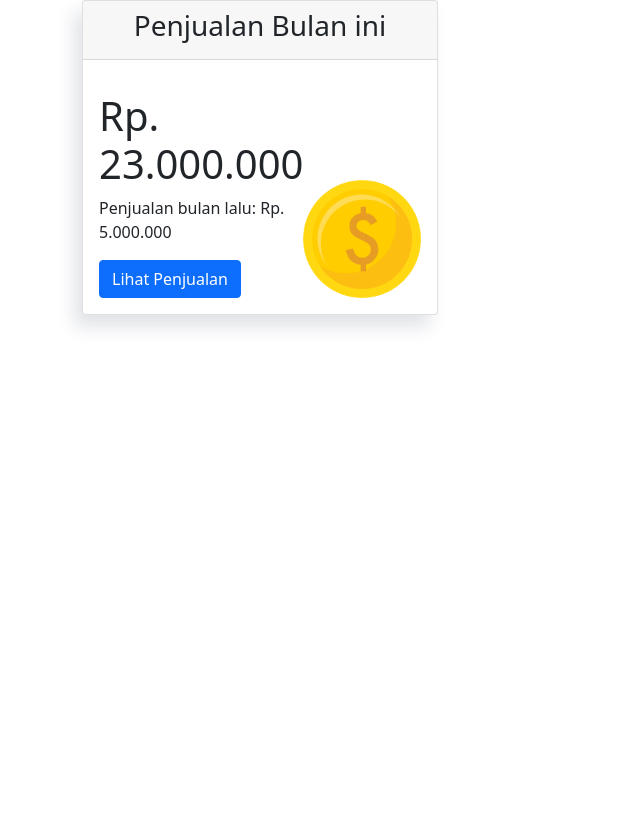
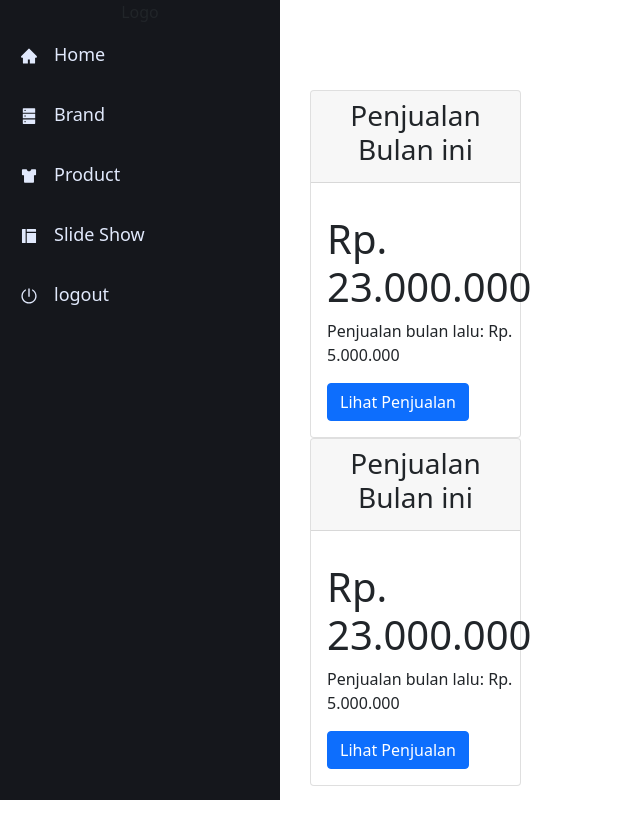
Before and after one commit to mustaqinIshak/client-cms-onlineshop, a React (Create React App) app in the folder client/: page /home in a window 1280 px wide. Shown: the whole page, without its empty margins (0-640 px from the left). Built offline with nearby package versions, Linux system fonts and the light colour scheme; sample sign-in values are in the browser's storage.

Commit message:
home flex not fixed

```diff
--- a/client/src/App.css
+++ b/client/src/App.css
@@ -29,20 +29,18 @@
   color: #61dafb;
 }
 
-/* .content {
-  position: absolute;
-  right: 0;
-  top: 0;
-  width: 30%;
+.content {
   height: 100vh;
   margin-top: 18px;
-} */
+  margin-left: 280px;
+}
 
-/* @media only screen and (max-width: 1024px) {
+@media only screen and (max-width: 1024px) {
   .content {
     width: 100%;
+    margin-left: 0;
   }
-} */
+}
 
 @keyframes App-logo-spin {
   from {
--- a/client/src/App.js
+++ b/client/src/App.js
@@ -8,22 +8,19 @@ import Product from "./components/product/product.component"
 import { history } from "./helpers"
 import { PrivateRoute } from "./components/PrivateRoute"
 import 'bootstrap/dist/css/bootstrap.css';
-import Nav from "./components/nav/nav.component"
 
 import './App.css';
 
 function App() {
+  const auth = localStorage.getItem('auth')
   return (
     <div className="App">
       <Router history={history}>
-      {/* <Nav /> */}
-        <div className="content">
           <Switch>
-            <PrivateRoute exact path='/home' component={Home}/>
-            <Route exact path='/product' component={Product} />
-            <Route exact path='/' component={Login} />
+              <PrivateRoute exact path='/home' component={Home}/>
+              <Route exact path='/product' component={Product} />
+              <Route exact path='/' component={Login} />
           </Switch>
-        </div>
       </Router>
     </div>
   );
--- a/client/src/actions/userActions.js
+++ b/client/src/actions/userActions.js
@@ -10,8 +10,14 @@ function login(username, password) {
         }
         userService.post(apiEndpoint, payload)
         .then((response) => {
-            console.log(response.data)
-            if(!response.data.auth) {
+            if(response === undefined) {
+                const data = {
+                    auth: false,
+                    message: 'server is down'
+                }
+                dispatch(failLogin(data))
+            }
+            else if(!response.data.auth) {
                 console.log(response.data)
                 dispatch(failLogin(response.data))
             }
--- a/client/src/components/card/card.component.js
+++ b/client/src/components/card/card.component.js
@@ -18,7 +18,9 @@ function Card() {
                         <Button variant="primary">Lihat Penjualan</Button>
                     </div>
                     <div className="dashboard-content-right">
-                        <Image src={COIN} className="image-responsive" width={60} height={60} />
+                        <div style={{width: "100%"}}>
+                            <Image src={COIN} className="image-responsive" width={60} height={60} />
+                        </div>
                     </div>
                 </div>
             </div>
--- a/client/src/components/card/card.css
+++ b/client/src/components/card/card.css
@@ -1,6 +1,6 @@
 .card {
     /* position: relative; */
-    display: flex;
+    /* display: flex;
     flex-direction: column;
     min-width: none;
     word-wrap: break-word;
@@ -11,7 +11,7 @@
     margin-bottom: 2.2rem;
     box-shadow: -8px 12px 18px 0 rgb(25 42 70 / 13%);
     transition: all .3s ease-in-out;
-    background-color: royalblue;
+    background-color: royalblue; */
 }
 
 .card-header {
--- a/client/src/components/home/home.component.js
+++ b/client/src/components/home/home.component.js
@@ -3,16 +3,23 @@
 import React, {Component} from 'react'
 import {connect} from 'react-redux'
 import { withRouter } from 'react-router'
-import { Row, Col, Container } from "react-bootstrap"
+import { Row, Col, Container, Button } from "react-bootstrap"
 import Card from '../card/card.component'
+import Nav from '../nav/nav.component'
+import "./home.css"
 
 class Home extends Component {
     render() {
         return(
-            <Container className="home">
+            <div>
+                <Nav />
+                <div className="home">
+                    <Container>
                         <Row>
-                    <Col xs={12} md={6} xl={4} >
+                            <Col xl={3}>
                                 <Card />
+                                <Card />
+
                             </Col>
                         </Row>
                         <Row>
@@ -22,6 +29,8 @@ class Home extends Component {
 
                         </Row>
                     </Container>
+                </div>
+            </div>
         )
     }
 }
--- a/client/src/components/home/home.css
+++ b/client/src/components/home/home.css
@@ -1,3 +1,20 @@
 .home {
-    background-color: blueviolet;
+    margin-left: 280px;
+    margin-top: 60px
 }
+
+.container {
+    padding: 30px !important;
+}
+
+.row {
+    width: 100%;
+    display: flex;
+    flex-wrap: nowrap !important;
+}
+
+@media only screen and (max-width: 1024px) {
+    .home {
+        margin-left: 0;
+    }
+}
--- a/client/src/components/login/login.component.js
+++ b/client/src/components/login/login.component.js
@@ -19,6 +19,18 @@ class Login extends Component {
         }
     }
 
+    // handleClose() {
+    //     this.setState({
+    //        loading: !this.loading
+    //     })
+    // }
+
+    Loading() {
+        console.log('jalan loading')
+        this.setState({
+            loading: !this.state.loading
+        })
+    }
     componentDidMount() {
         if (localStorage.getItem('auth')) {
             history.push('/home')
@@ -41,6 +53,7 @@ class Login extends Component {
     }
 
 
+
     render() {
         const {auth, message} = this.props
         return (
@@ -61,7 +74,6 @@ class Login extends Component {
                                     <Form.Control type="password" placeHolder="Password" value={this.state.password} onChange={this.handleChange('password')} required/>
                                 </Form.Group>
                                <Button onClick={(event) => this.login()} variant="primary">Login</Button>
-
                             </Form>
                         </Col>
                     </Row>
--- a/client/src/components/product/product.component.js
+++ b/client/src/components/product/product.component.js
@@ -1,8 +1,10 @@
 import React from 'react'
+import Nav from '../nav/nav.component'
 
 function Product() {
     return (
         <div>
+            <Nav />
             <span>ini Product</span>
         </div>
     )
```
Lines whose indentation alone changed are shown as unchanged.
